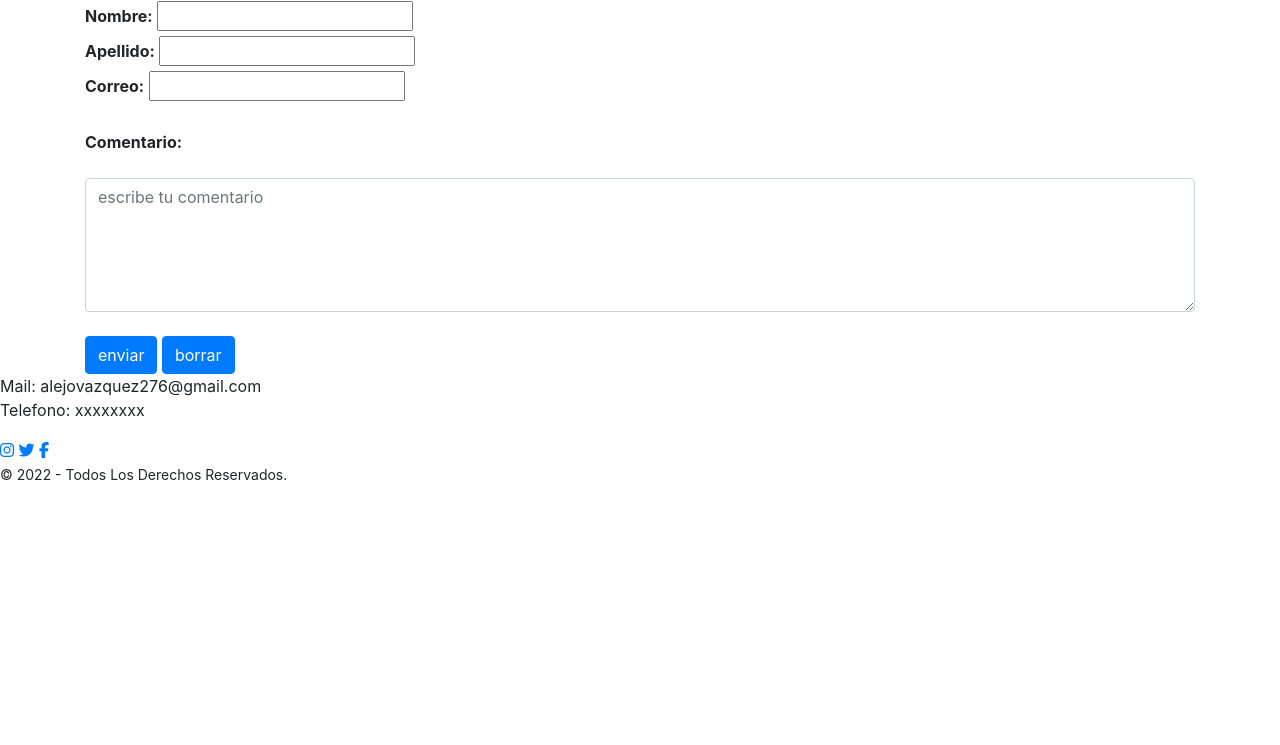
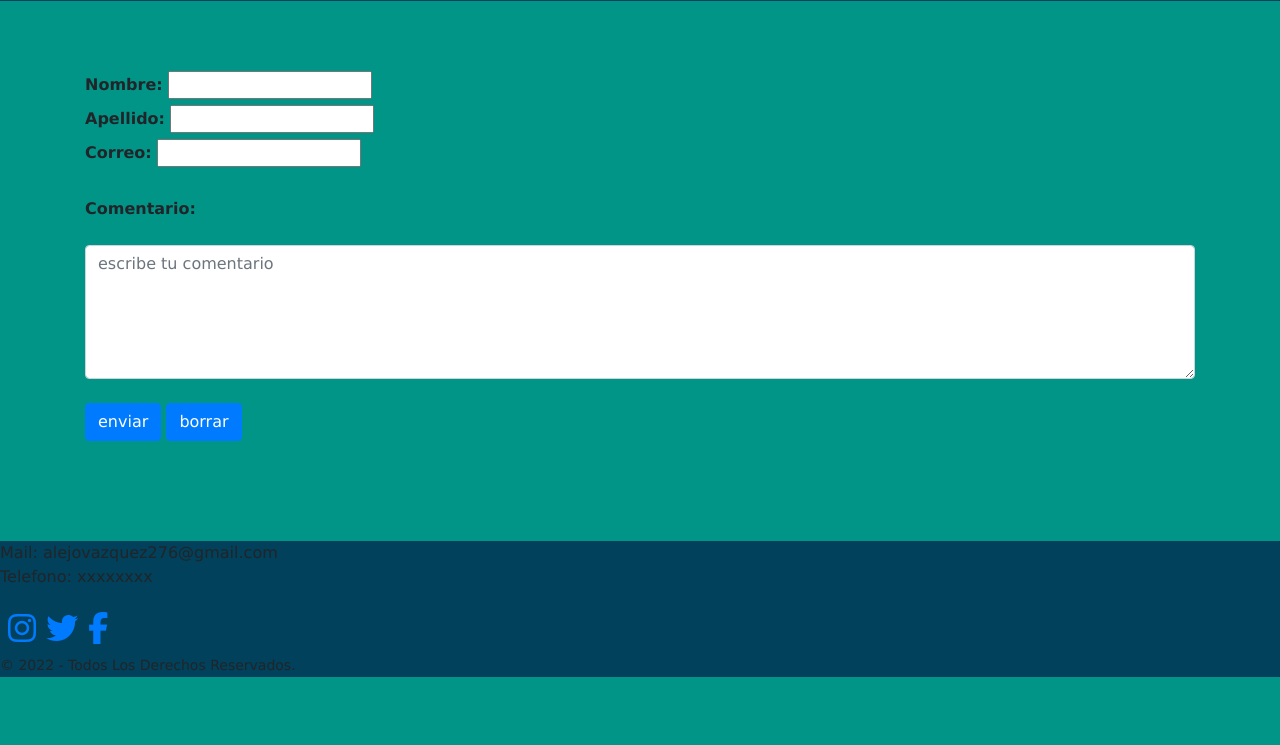
Before and after one commit to alejo-vazquez/proyecto-final, a website: page html/contactanos.html in a window 1280 px wide. Shown: the part 55-800 px from the top of the page. Drawn offline with nearby package versions, Linux system fonts and the light colour scheme; the site is published under a folder, as on GitHub Pages, so addresses that start at the root find nothing; files whose address does not match are found by name.

Commit message:
arreglando el linkeo

```diff
--- a/html/contactanos.html
+++ b/html/contactanos.html
@@ -5,8 +5,7 @@
     <meta http-equiv="X-UA-Compatible" content="IE=edge">
     <meta name="viewport" content="width=device-width, initial-scale=1.0">
     <link rel="stylesheet" href="https://cdn.jsdelivr.net/npm/bootstrap@4.6.1/dist/css/bootstrap.min.css" integrity="sha384-zCbKRCUGaJDkqS1kPbPd7TveP5iyJE0EjAuZQTgFLD2ylzuqKfdKlfG/eSrtxUkn" crossorigin="anonymous">
-    <link rel="stylesheet" href="estilos.scss">
-    <link rel="stylesheet" href="/css/estilos.css">
+    <link rel="stylesheet" href="../css/estilos.css">
     <script src="https://kit.fontawesome.com/1132bdb50f.js" crossorigin="anonymous"></script><meta name="language" content="spanish">
     <meta name="description" content="Contacta a nuestro restaurante">
     <meta name="keywords" content="contactar, restaurante">
```
Also changed, not shown: html/galeria.html (+1 -2 lines), html/index.html (+1 -2 lines), html/menu.html (+1 -2 lines), html/reservaciones.html (+1 -2 lines).
